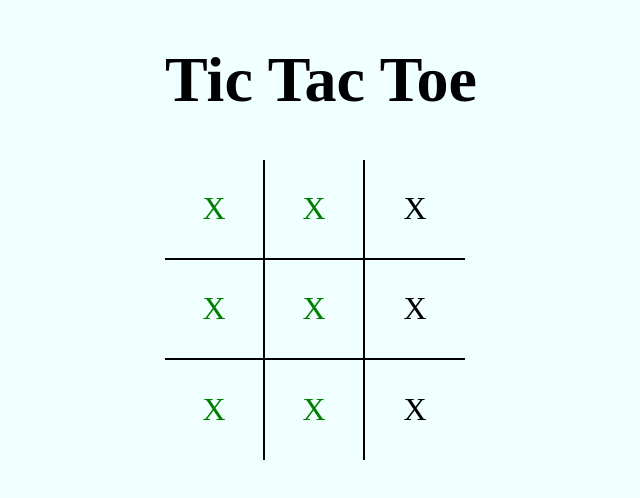
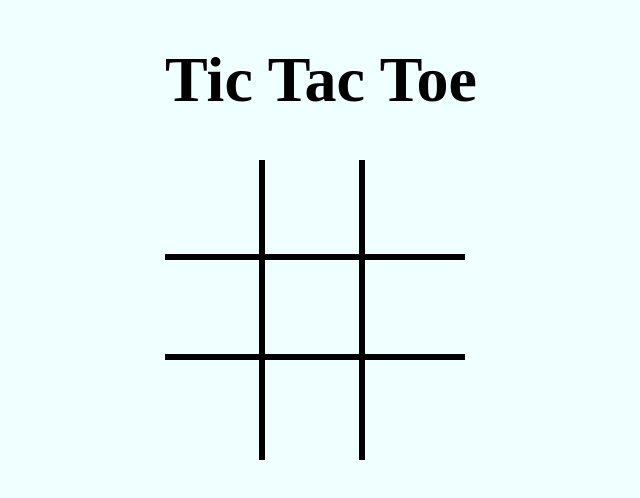
Before and after one commit to carlosprieto2023/react-tic-tac-toe, a React (Create React App) app: page / in a window 1280 px wide. Shown: the top 498 px of the page, without its empty margins (319-959 px from the left). Built offline with nearby package versions, Linux system fonts and the light colour scheme.

Commit message:
Adds player useState, handle tile click and hover player turn

```diff
--- a/src/App.css
+++ b/src/App.css
@@ -1,17 +1,20 @@
 body {
-  background-color: azure;
   display: flex;
   flex-direction: column;
   align-items: center;
+  background-color: azure;
   font-family: Cinzel;
 }
 h1 {
+  text-align: center;
   font-size: 4em;
 }
 .board-container {
   display: grid;
   grid-template-columns: repeat(3, 100px);
   grid-template-rows: repeat(3, 100px);
+  cursor: pointer;
+  position: relative;
 }
 .tile-container {
   display: flex;
@@ -19,11 +22,19 @@ h1 {
   justify-content: center;
   align-items: center;
   font-size: 2em;
+  color: currentColor;
 }
 .border-right {
-  border-right: 2px solid black;
-  color: green;
+  border-right: 0.2em solid black;
 }
 .border-bottom {
-  border-bottom: 2px solid black;
+  border-bottom: 0.2em solid black;
 }
+.x-hover:hover::after {
+  content: "X";
+  opacity: 0.4;
+}
+.o-hover:hover::after {
+  content: "O";
+  opacity: 0.4;
+}
--- a/src/components/Board.jsx
+++ b/src/components/Board.jsx
@@ -1,19 +1,67 @@
+
+
 import Tile from "./Tile"
 
 
 
-export default function Board() {
+export default function Board({ tiles, onTileClick, playerTurn }) {
+
+
     return(
         <div className="board-container">
-            <Tile className="border-right border-bottom tile-container" />
-            <Tile className="border-right border-bottom tile-container" />
-            <Tile className="border-bottom tile-container" />
-            <Tile className="border-right border-bottom tile-container" />
-            <Tile className="border-right border-bottom tile-container" />
-            <Tile className="border-bottom tile-container" />
-            <Tile className="border-right tile-container" />
-            <Tile className="border-right tile-container" />
-            <Tile className="tile-container" />
+            <Tile
+                playerTurn={playerTurn}
+                onClick={() => onTileClick(0)}
+                value={tiles[0]} className="border-right border-bottom tile-container"
+            />
+            <Tile
+                playerTurn={playerTurn}
+                onClick={() => onTileClick(1)}
+                value={tiles[1]}
+                className="border-right border-bottom tile-container"
+            />
+            <Tile
+                playerTurn={playerTurn}
+                onClick={() => onTileClick(2)}
+                value={tiles[2]}
+                className="border-bottom tile-container"
+            />
+            <Tile
+                playerTurn={playerTurn}
+                onClick={() => onTileClick(3)}
+                value={tiles[3]}
+                className="border-right border-bottom tile-container"
+            />
+            <Tile
+                playerTurn={playerTurn}
+                onClick={() => onTileClick(4)}
+                value={tiles[4]}
+                className="border-right border-bottom tile-container"
+            />
+            <Tile
+                playerTurn={playerTurn}
+                onClick={() => onTileClick(5)}
+                value={tiles[5]}
+                className="border-bottom tile-container"
+            />
+            <Tile
+                playerTurn={playerTurn}
+                onClick={() => onTileClick(6)}
+                value={tiles[6]}
+                className="border-right tile-container"
+            />
+            <Tile
+                playerTurn={playerTurn}
+                onClick={() => onTileClick(7)}
+                value={tiles[7]}
+                className="border-right tile-container"
+            />
+            <Tile
+                playerTurn={playerTurn}
+                onClick={() => onTileClick(8)}
+                value={tiles[8]}
+                className="tile-container"
+            />
         </div>
     )
 }
--- a/src/components/TicTacToe.jsx
+++ b/src/components/TicTacToe.jsx
@@ -1,10 +1,33 @@
+import { useState } from "react";
 import Board from "./Board"
 
+const PLAYER_X = "X"
+const PLAYER_O = "O"
+
+
 export default function TicTacToe({ className }) {
+    const [tiles, setTiles] = useState(Array(9).fill(null));
+    const [playerTurn, setPlayerTurn] = useState(PLAYER_X);
+
+    function handleTileClick(index) {
+        if(tiles[index] !== null) {
+            return;
+        }
+
+       const newTiles = [...tiles];
+       newTiles[index] = playerTurn;
+       setTiles(newTiles)
+    if (playerTurn === PLAYER_X) {
+        setPlayerTurn(PLAYER_O)
+    } else {
+        setPlayerTurn(PLAYER_X)
+    }
+    }
+
     return(
         <div>
             <h1>Tic Tac Toe</h1>
-            <Board className={className}/>
+            <Board playerTurn={playerTurn} tiles={tiles} onTileClick={handleTileClick} />
         </div>
     )
 }
--- a/src/components/Tile.jsx
+++ b/src/components/Tile.jsx
@@ -1,5 +1,11 @@
-export default function Tile({ className }) {
+export default function Tile({ className, value, onClick, playerTurn }) {
+    let hoverClass = null;
+    if (value == null && playerTurn != null) {
+        hoverClass = `${playerTurn.toLowerCase()}-hover`;
+    }
     return(
-        <div className={className}>X</div>
+        <div onClick={onClick} className={`tile ${className} ${hoverClass}`}>
+            {value}
+        </div>
     )
 }
```
